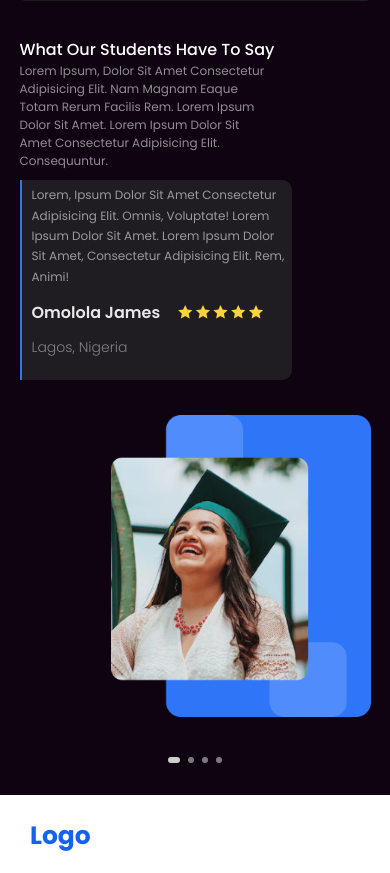
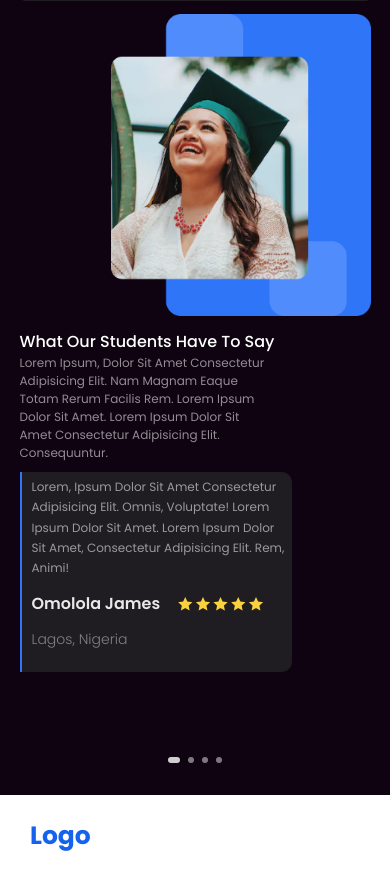
Before and after one commit to AbassKoyang/Software-Testing-project, a plain HTML site: page index.html in a window 390 px wide. Shown: the part 3765-4638 px from the top of the page. Drawn offline with nearby package versions, Linux system fonts and the light colour scheme.

Commit message:
changes on testimonial section

```diff
--- a/cssfolder/style.css
+++ b/cssfolder/style.css
@@ -1676,7 +1676,7 @@ footer .sitemap__socials i:hover{
     align-items: flex-start;
     justify-content: flex-start;
     flex-direction: column;
-    order: 0;
+    order: 1;
 }
 
 .section__6__inner2 .content__con h2{
```
